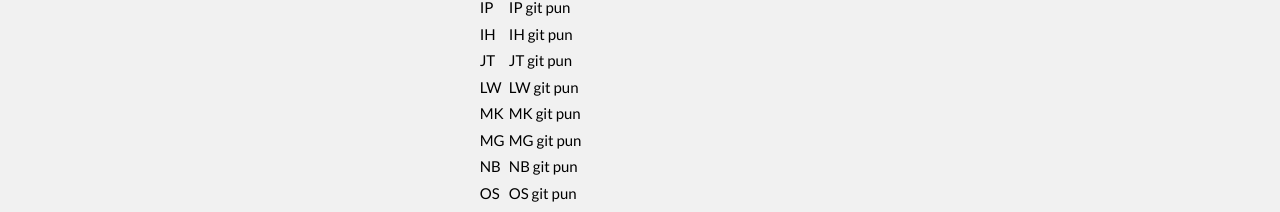
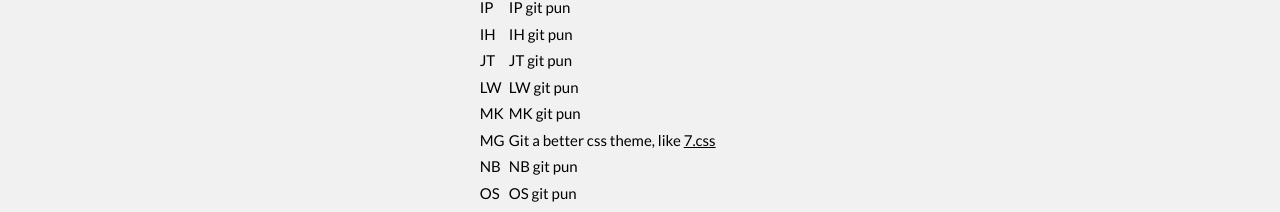
Before and after one commit to FaeDine/PullRequests2026, a plain HTML site: page index.html in a window 1280 px wide. Shown: the part 1575-1787 px from the top of the page. Drawn offline with nearby package versions, Linux system fonts and the light colour scheme.

Commit message:
Added Pun under MG

```diff
--- a/index.html
+++ b/index.html
@@ -124,7 +124,7 @@
 			</tr>
 			<tr>
 				<td>MG</td>
-				<td>MG git pun</td>
+				<td>Git a better css theme, like <a href="https://github.com/khang-nd/7.css">7.css</a></td>
 			</tr>
 			<tr>
 				<td>NB</td>
```
